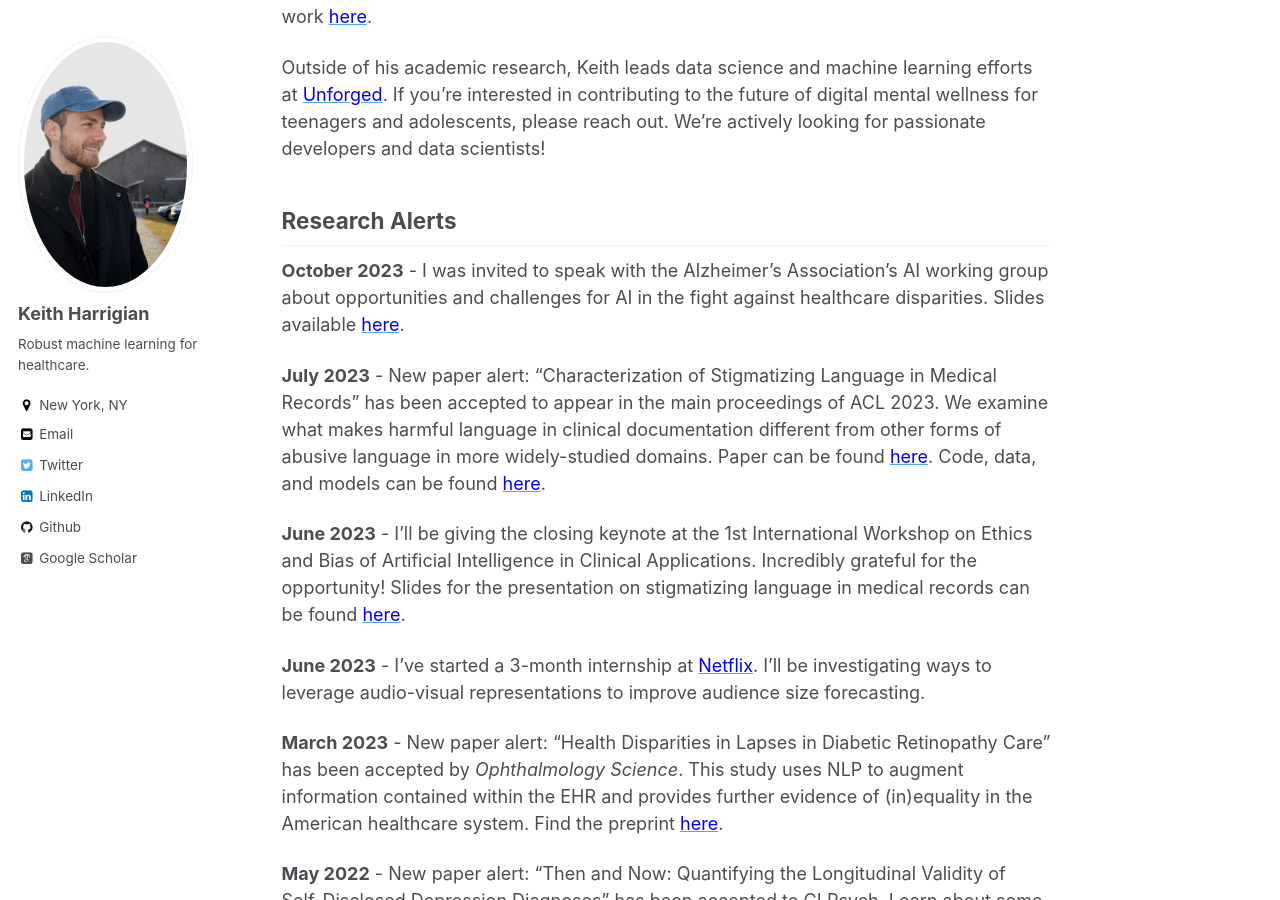
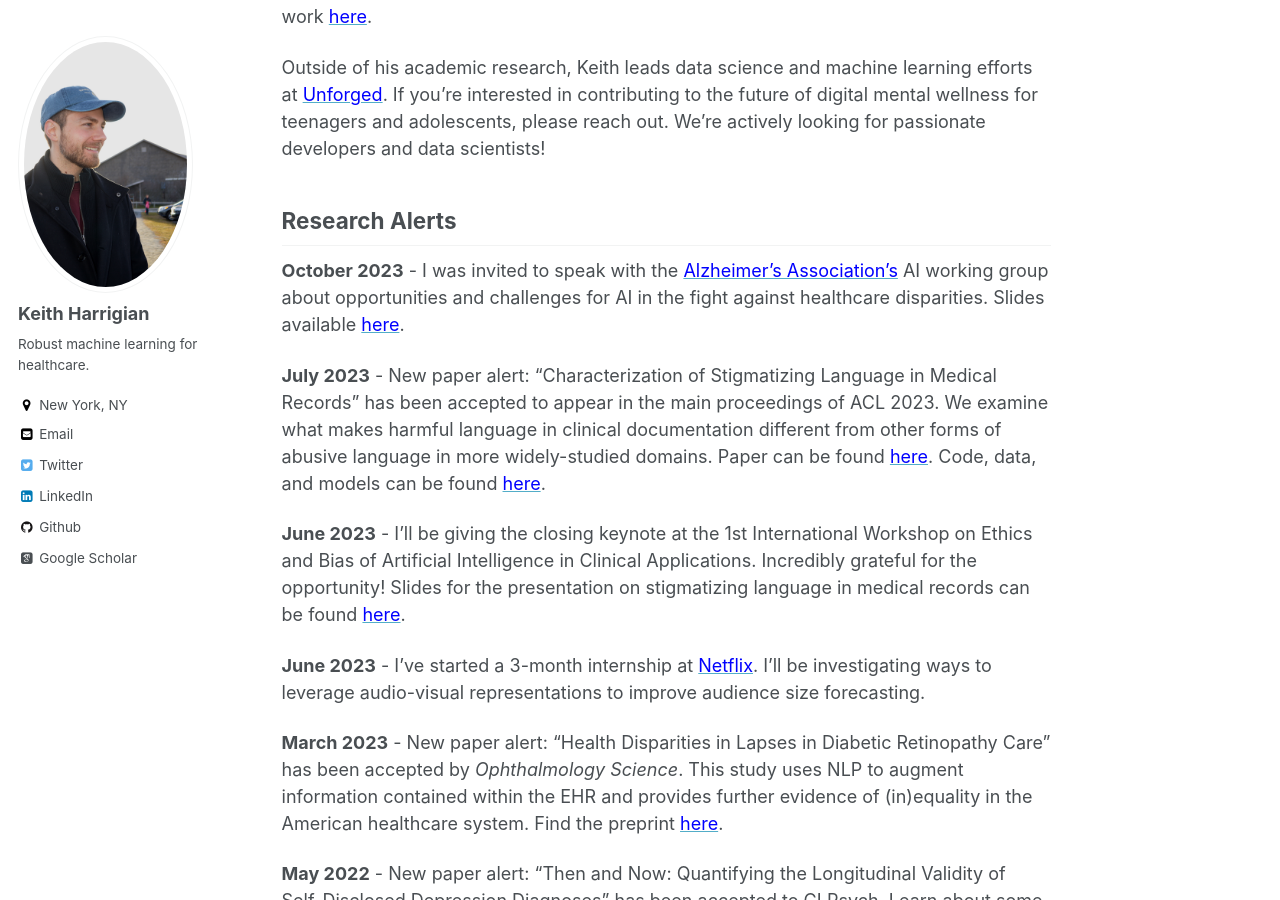
Before and after one commit to kharrigian/kharrigian.github.io, a Jekyll site: the page built from _pages/about.md, in a window 1280 px wide and 900 px high, scrolled down 395 px. Built offline with Jekyll 4.4.1, drawn with Linux system fonts in a browser that asks for light colours; some web fonts are replaced.

Commit message:
Copy update

```diff
--- a/_pages/about.md
+++ b/_pages/about.md
@@ -16,7 +16,7 @@ Outside of his academic research, Keith leads data science and machine learning
 
 ## Research Alerts
 
-**October 2023** - I was invited to speak with the Alzheimer's Association's AI working group about opportunities and challenges for AI in the fight against healthcare disparities. Slides available [<span style="color:blue">here</span>](https://docs.google.com/presentation/d/1x_ktFA1IrzptLOtSUPEEYBew5hHPluLHr2cV2vVCv8c/edit?usp=sharing).
+**October 2023** - I was invited to speak with the [<span style="color:blue">Alzheimer's Association's</span>](https://www.alz.org) AI working group about opportunities and challenges for AI in the fight against healthcare disparities. Slides available [<span style="color:blue">here</span>](https://docs.google.com/presentation/d/1x_ktFA1IrzptLOtSUPEEYBew5hHPluLHr2cV2vVCv8c/edit?usp=sharing).
 
 **July 2023** - New paper alert: "Characterization of Stigmatizing Language in Medical Records" has been accepted to appear in the main proceedings of ACL 2023. We examine what makes harmful language in clinical documentation different from other forms of abusive language in more widely-studied domains. Paper can be found [<span style="color:blue">here</span>](https://aclanthology.org/2023.acl-short.28/). Code, data, and models can be found [<span style="color:blue">here</span>](https://github.com/kharrigian/ehr-stigma).
 
```
